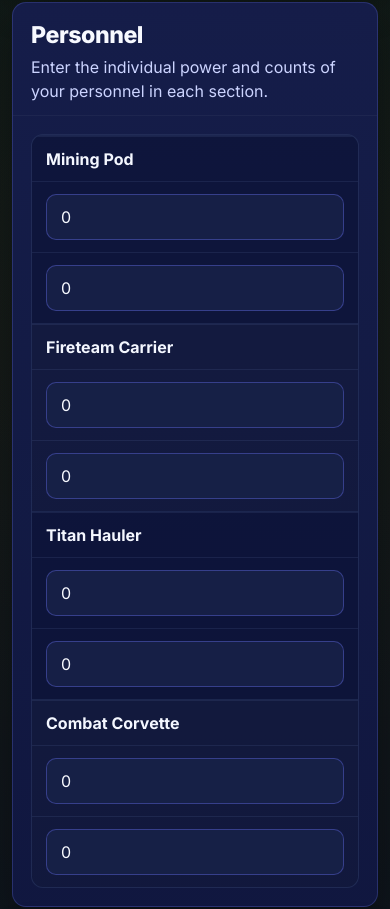
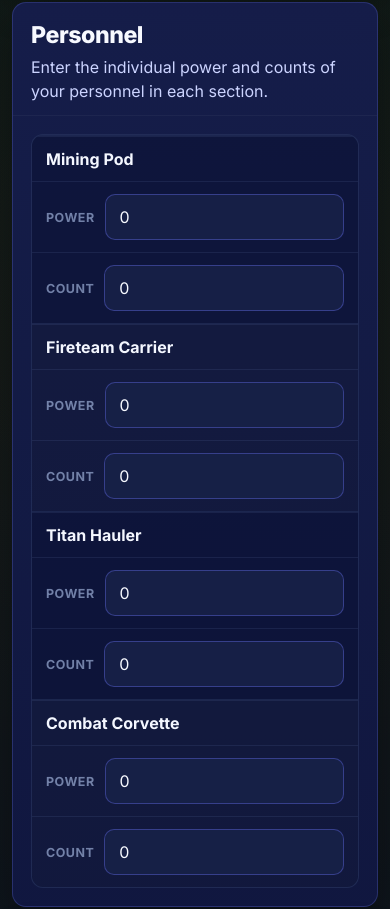
Before and after one commit to Jack0lantern29/cifi-tool-site, a plain HTML site: page index.html in a window 390 px wide. Shown: the part 743-1652 px from the top of the page. Drawn offline with Linux system fonts and the light colour scheme.

Commit message:
adjusted mobile ui

```diff
--- a/index.html
+++ b/index.html
@@ -87,23 +87,23 @@
             <tbody>
               <tr>
                 <td>Mining Pod</td>
-                <td><input id="power-mining-pod" type="number" step="0.1" min="0" value="0" /></td>
-                <td><input id="count-mining-pod" type="number" step="1" min="0" value="0" /></td>
+                <td data-label="Power"><input id="power-mining-pod" type="number" step="0.1" min="0" value="0" /></td>
+                <td data-label="Count"><input id="count-mining-pod" type="number" step="1" min="0" value="0" /></td>
               </tr>
               <tr>
                 <td>Fireteam Carrier</td>
-                <td><input id="power-fireteam-carrier" type="number" step="0.1" min="0" value="0" /></td>
-                <td><input id="count-fireteam-carrier" type="number" step="1" min="0" value="0" /></td>
+                <td data-label="Power"><input id="power-fireteam-carrier" type="number" step="0.1" min="0" value="0" /></td>
+                <td data-label="Count"><input id="count-fireteam-carrier" type="number" step="1" min="0" value="0" /></td>
               </tr>
               <tr>
                 <td>Titan Hauler</td>
-                <td><input id="power-titan-hauler" type="number" step="0.1" min="0" value="0" /></td>
-                <td><input id="count-titan-hauler" type="number" step="1" min="0" value="0" /></td>
+                <td data-label="Power"><input id="power-titan-hauler" type="number" step="0.1" min="0" value="0" /></td>
+                <td data-label="Count"><input id="count-titan-hauler" type="number" step="1" min="0" value="0" /></td>
               </tr>
               <tr>
                 <td>Combat Corvette</td>
-                <td><input id="power-combat-corvette" type="number" step="0.1" min="0" value="0" /></td>
-                <td><input id="count-combat-corvette" type="number" step="1" min="0" value="0" /></td>
+                <td data-label="Power"><input id="power-combat-corvette" type="number" step="0.1" min="0" value="0" /></td>
+                <td data-label="Count"><input id="count-combat-corvette" type="number" step="1" min="0" value="0" /></td>
               </tr>
             </tbody>
           </table>
@@ -228,14 +228,14 @@
               </tr>
             </thead>
             <tbody>
-              <tr><td>Difar</td><td><select id="priority-Difar"><option selected>Normal</option><option>Boosted</option></select></td></tr>
-              <tr><td>Kento</td><td><select id="priority-Kento"><option selected>Normal</option><option>Boosted</option></select></td></tr>
-              <tr><td>Chromium</td><td><select id="priority-Chromium"><option selected>Normal</option><option>Boosted</option></select></td></tr>
-              <tr><td>Exon</td><td><select id="priority-Exon"><option selected>Normal</option><option>Boosted</option></select></td></tr>
-              <tr><td>Organium</td><td><select id="priority-Organium"><option selected>Normal</option><option>Boosted</option></select></td></tr>
-              <tr><td>Adamorphium</td><td><select id="priority-Adamorphium"><option selected>Normal</option><option>Boosted</option></select></td></tr>
-              <tr><td>Moskom</td><td><select id="priority-Moskom"><option selected>Normal</option><option>Boosted</option></select></td></tr>
-              <tr><td>Darkseid</td><td><select id="priority-Darkseid"><option selected>Normal</option><option>Boosted</option></select></td></tr>
+              <tr><td>Difar</td><td data-label="Priority"><select id="priority-Difar"><option selected>Normal</option><option>Boosted</option></select></td></tr>
+              <tr><td>Kento</td><td data-label="Priority"><select id="priority-Kento"><option selected>Normal</option><option>Boosted</option></select></td></tr>
+              <tr><td>Chromium</td><td data-label="Priority"><select id="priority-Chromium"><option selected>Normal</option><option>Boosted</option></select></td></tr>
+              <tr><td>Exon</td><td data-label="Priority"><select id="priority-Exon"><option selected>Normal</option><option>Boosted</option></select></td></tr>
+              <tr><td>Organium</td><td data-label="Priority"><select id="priority-Organium"><option selected>Normal</option><option>Boosted</option></select></td></tr>
+              <tr><td>Adamorphium</td><td data-label="Priority"><select id="priority-Adamorphium"><option selected>Normal</option><option>Boosted</option></select></td></tr>
+              <tr><td>Moskom</td><td data-label="Priority"><select id="priority-Moskom"><option selected>Normal</option><option>Boosted</option></select></td></tr>
+              <tr><td>Darkseid</td><td data-label="Priority"><select id="priority-Darkseid"><option selected>Normal</option><option>Boosted</option></select></td></tr>
             </tbody>
           </table>
         </div>
--- a/script.js
+++ b/script.js
@@ -1891,7 +1891,7 @@ function renderResult_(ui, result) {
       const fireteam = row['Fireteam Carrier'] ? formatNumber_(row['Fireteam Carrier'], 0) : '<span class="zero-cell">-</span>';
       const titan = row['Titan Hauler'] ? formatNumber_(row['Titan Hauler'], 0) : '<span class="zero-cell">-</span>';
       const corvette = row['Combat Corvette'] ? formatNumber_(row['Combat Corvette'], 0) : '<span class="zero-cell">-</span>';
-      return `<tr><td>${row.name}</td><td>${mining}</td><td>${fireteam}</td><td>${titan}</td><td>${corvette}</td></tr>`;
+      return `<tr><td>${row.name}</td><td data-label="Mining Pod">${mining}</td><td data-label="Fireteam Carrier">${fireteam}</td><td data-label="Titan Hauler">${titan}</td><td data-label="Combat Corvette">${corvette}</td></tr>`;
     }).join('');
   }
 }
--- a/styles.css
+++ b/styles.css
@@ -447,6 +447,29 @@ select:focus {
   .data-table tbody td {
     padding: 12px 14px;
   }
+
+  .data-table td[data-label] {
+    display: flex;
+    align-items: center;
+    justify-content: space-between;
+    gap: 10px;
+  }
+
+  .data-table td[data-label]::before {
+    content: attr(data-label);
+    font-weight: 700;
+    color: rgba(180, 200, 240, 0.6);
+    font-size: 0.78rem;
+    text-transform: uppercase;
+    letter-spacing: 0.04em;
+    flex: 0 0 auto;
+  }
+
+  .data-table td[data-label] > input,
+  .data-table td[data-label] > select {
+    flex: 1;
+    min-width: 0;
+  }
 }
 
 .top-control-bar--stacked {
```
